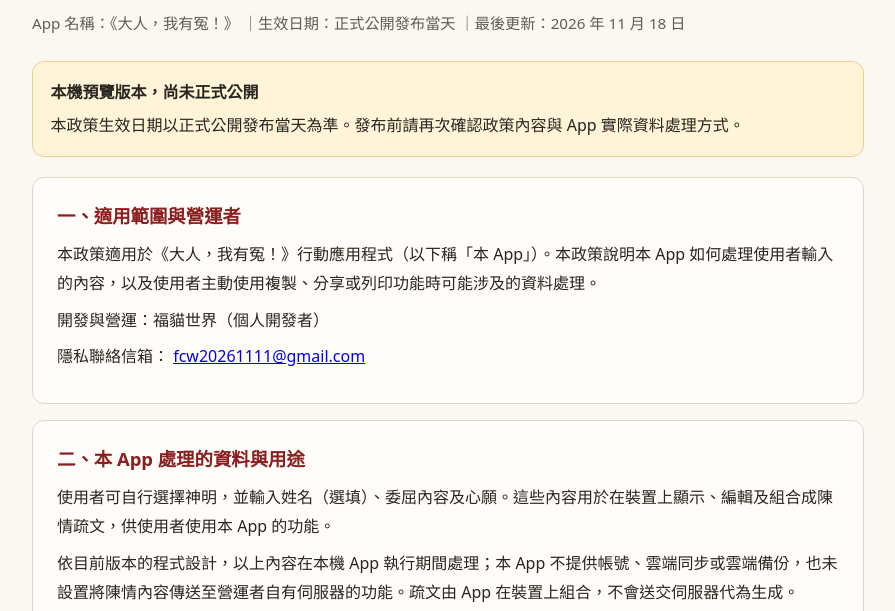
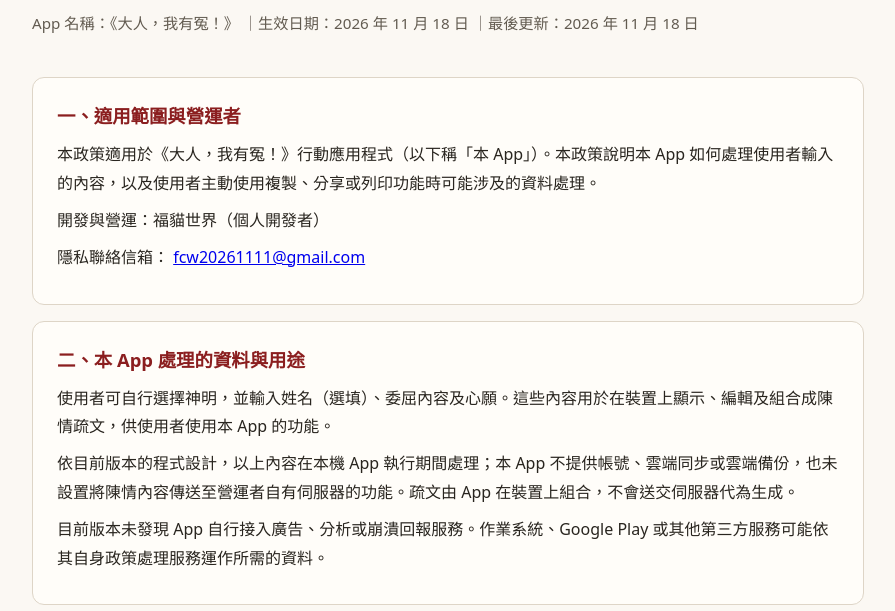
Before and after one commit to woman9vera/justice-hall-privacy, a plain HTML site: page index.html in a window 1280 px wide. Shown: the part 141-752 px from the top of the page, without its empty margins (192-1087 px from the left). Drawn offline with Linux system fonts and the light colour scheme.

Commit message:
Update privacy policy publication details
Co-authored-by: Copilot <223556219+Copilot@users.noreply.github.com>

```diff
--- a/index.html
+++ b/index.html
@@ -5,7 +5,7 @@
     <meta name="viewport" content="width=device-width, initial-scale=1">
     <meta
       name="description"
-      content="《大人，我有冤！》行動應用程式的隱私權政策；生效日期以正式公開發布當天為準。"
+      content="《大人，我有冤！》行動應用程式的隱私權政策；生效日期：2026 年 11 月 18 日。"
     >
     <meta name="color-scheme" content="light">
     <title>隱私權政策｜《大人，我有冤！》</title>
@@ -18,7 +18,6 @@
         --card: #fffdf9;
         --accent: #8b1e1f;
         --border: #ded5c7;
-        --notice: #fff4d8;
       }
 
       * {
@@ -36,8 +35,7 @@
       }
 
       header,
-      main,
-      footer {
+      main {
         width: min(100% - 2rem, 52rem);
         margin-inline: auto;
       }
@@ -68,19 +66,6 @@
 
       main {
         padding-bottom: 2rem;
-      }
-
-      .draft-notice {
-        margin: 0 0 1.25rem;
-        padding: 1rem 1.1rem;
-        border: 1px solid #e8cf8e;
-        border-radius: 0.75rem;
-        background: var(--notice);
-      }
-
-      .draft-notice strong {
-        display: block;
-        margin-bottom: 0.25rem;
       }
 
       section {
@@ -116,12 +101,6 @@
         font-weight: 700;
       }
 
-      footer {
-        padding-block: 0 2.5rem;
-        color: var(--muted);
-        font-size: 0.9rem;
-      }
-
       @media (min-width: 40rem) {
         header {
           padding-top: 3.5rem;
@@ -139,17 +118,12 @@
       <h1>隱私權政策</h1>
       <p class="updated">
         App 名稱：《大人，我有冤！》
-        ｜生效日期：正式公開發布當天
+        ｜生效日期：2026 年 11 月 18 日
         ｜最後更新：2026 年 11 月 18 日
       </p>
     </header>
 
     <main>
-      <aside class="draft-notice" aria-label="發布前提醒">
-        <strong>本機預覽版本，尚未正式公開</strong>
-        本政策生效日期以正式公開發布當天為準。發布前請再次確認政策內容與 App 實際資料處理方式。
-      </aside>
-
       <section>
         <h2>一、適用範圍與營運者</h2>
         <p>
@@ -232,9 +206,5 @@
         </p>
       </section>
     </main>
-
-    <footer>
-      本頁目前為本機預覽版本，尚未正式公開；請勿作為 Google Play 正式政策網址。生效日期以正式公開發布當天為準。
-    </footer>
   </body>
 </html>
```
